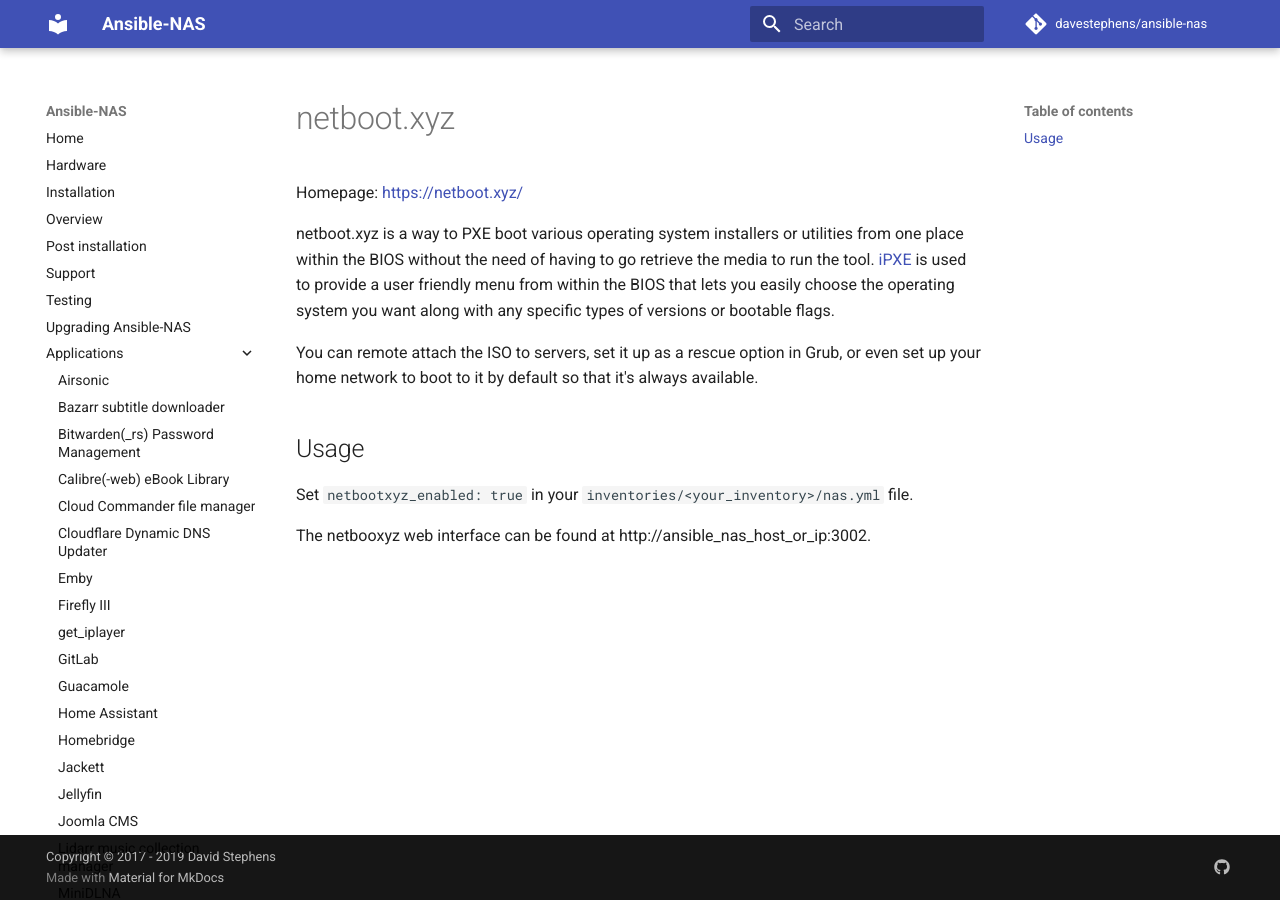
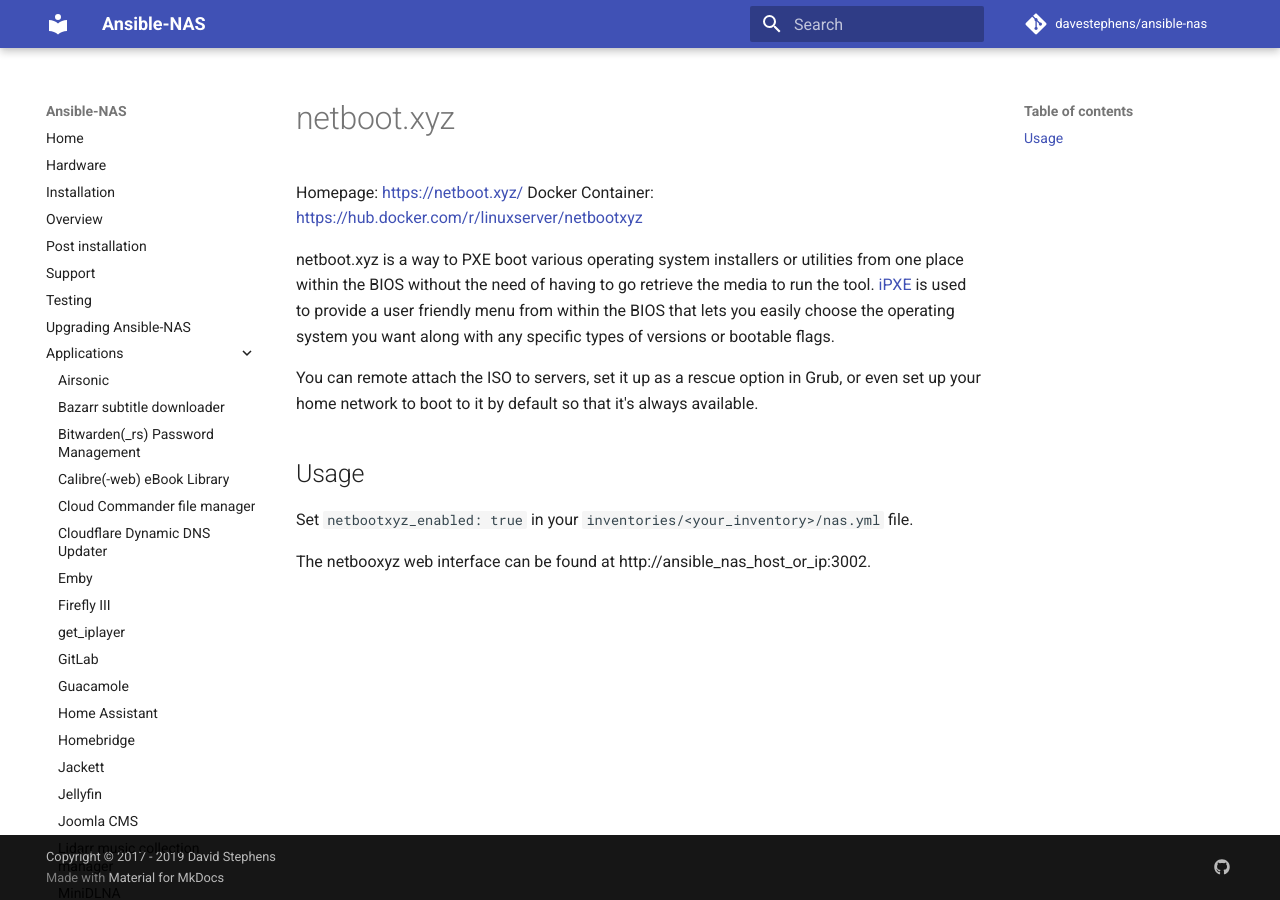
Before and after one commit to davestephens/ansible-nas, an MkDocs documentation site: the page built from docs/applications/netbootxyz.md, in a window 1280 px wide. Built offline with MkDocs 1.6.1 and Material for MkDocs 9.7.7, drawn with Linux system fonts in a browser that asks for light colours; comment, search, counter and statistics services are not loaded.

Commit message:
add container link

```diff
--- a/docs/applications/netbootxyz.md
+++ b/docs/applications/netbootxyz.md
@@ -2,6 +2,7 @@
 # netboot.xyz
 
 Homepage: [https://netboot.xyz/](https://netboot.xyz/)
+Docker Container: [https://hub.docker.com/r/linuxserver/netbootxyz](https://hub.docker.com/r/linuxserver/netbootxyz)
 
 netboot.xyz is a way to PXE boot various operating system installers or utilities from one place within the BIOS without the need of having to go retrieve the media to run the tool. [iPXE](https://ipxe.org/) is used to provide a user friendly menu from within the BIOS that lets you easily choose the operating system you want along with any specific types of versions or bootable flags.
 
```
